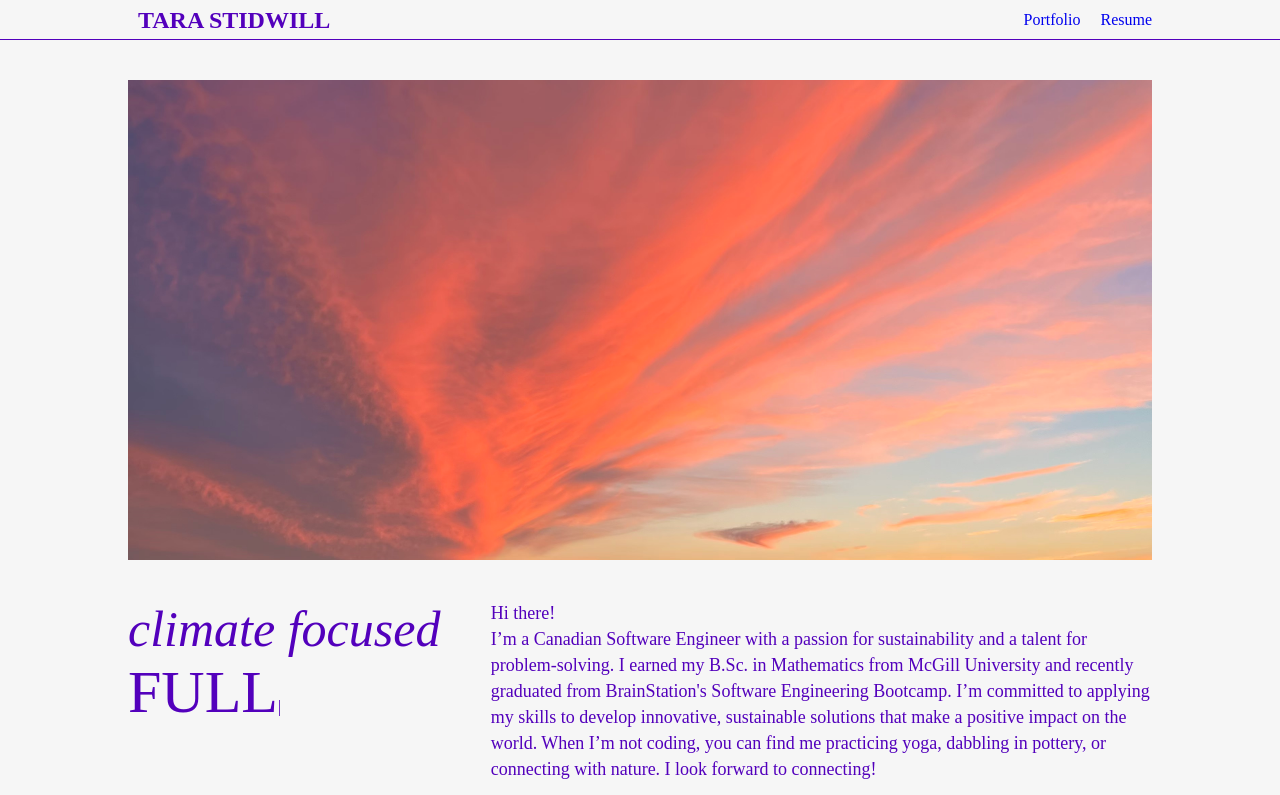
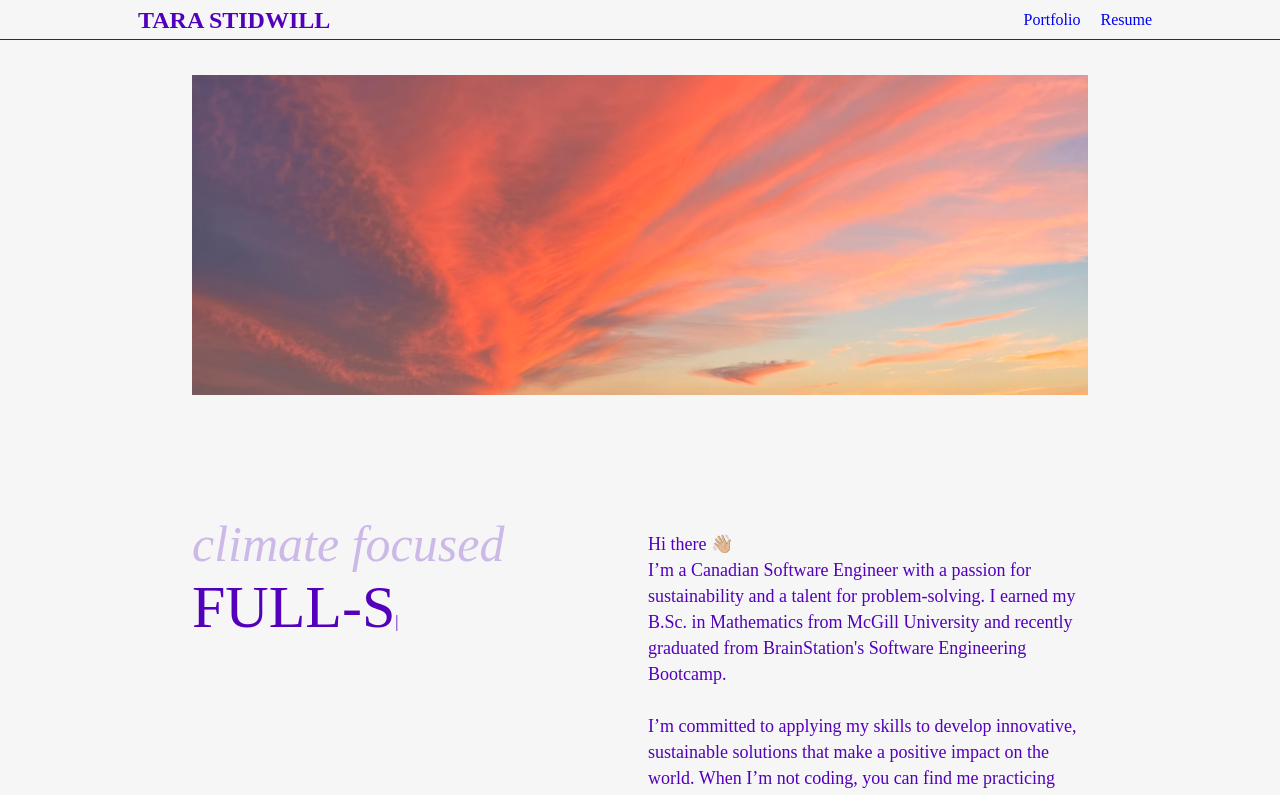
Before and after one commit to tstidwill/portfolio-client, a React (Vite) app: page / in a window 1280 px wide. Shown: the top 795 px of the page. Built offline with nearby package versions, Linux system fonts and the light colour scheme; a web font is replaced by a local one.

Commit message:
Update styling when landing on page

```diff
--- a/src/App.jsx
+++ b/src/App.jsx
@@ -6,12 +6,14 @@ import Reading from "./components/Reading/Reading";
 
 function App() {
   return (
-    <>
-      <Header />
-      <Hero />
+    <main className="main">
+      <div className="main__landing">
+        <Header />
+        <Hero />
+      </div>
       <Portfolio />
       <Reading />
-    </>
+    </main>
   );
 }
 
--- a/src/App.scss
+++ b/src/App.scss
@@ -1 +1,12 @@
 @use "./styles/partials/global" as *;
+
+.main {
+  display: flex;
+  flex-direction: column;
+
+  &__landing {
+    display: flex;
+    flex-direction: column;
+    min-height: 100vh;
+  }
+}
--- a/src/components/Hero/Hero.jsx
+++ b/src/components/Hero/Hero.jsx
@@ -1,7 +1,7 @@
 import "./Hero.scss";
 import TypedText from "../TypedText/TypedText";
 
-export default function Header() {
+export default function Hero() {
   return (
     <section className="hero">
       <img src="/images/IMG_0272.jpeg" className="hero__image" />
@@ -15,15 +15,16 @@ export default function Header() {
         </div>
         <div className="hero__bio">
           <p className="hero__paragraph">
-            Hi there! <br />
+            Hi there 👋🏼 <br />
             I’m a Canadian Software Engineer with a passion for sustainability
             and a talent for problem-solving. I earned my B.Sc. in Mathematics
             from McGill University and recently graduated from BrainStation's
-            Software Engineering Bootcamp. I’m committed to applying my skills
-            to develop innovative, sustainable solutions that make a positive
-            impact on the world. When I’m not coding, you can find me practicing
-            yoga, dabbling in pottery, or connecting with nature. I look forward
-            to connecting!
+            Software Engineering Bootcamp. <br />
+            <br />
+            I’m committed to applying my skills to develop innovative,
+            sustainable solutions that make a positive impact on the world. When
+            I’m not coding, you can find me practicing yoga, dabbling in
+            pottery, or connecting with nature. I look forward to connecting!
           </p>
           <button> View Projects </button>
         </div>
--- a/src/components/Hero/Hero.scss
+++ b/src/components/Hero/Hero.scss
@@ -1,54 +1,74 @@
 @use "../../styles/partials/mixins" as *;
+@use "../../styles/partials/variables" as *;
 
 .hero {
   display: flex;
   flex-direction: column;
   align-items: center;
-  margin: 20px 10%;
-  height: 95vh;
+  justify-content: space-around;
+  padding: 15px 10%;
+  flex: 1;
+
+  @include tablet {
+    height: 95vh;
+    padding: 15px 15%;
+  }
 
   &__image {
     width: 100%;
-    height: 10rem;
     object-fit: cover;
     object-position: 50% 100%;
+    flex: 1;
+    max-height: 35vh;
 
     @include tablet {
       margin: 20px 0;
-      height: 60vh;
+      max-height: 40vh;
     }
   }
 
   &__text {
     display: flex;
     flex-direction: column;
-    margin: 20px 0;
     display: flex;
     text-align: center;
-    gap: 32px;
+    justify-content: space-evenly;
+    padding: 10px 0;
 
     @include tablet {
+      padding: 100px 0;
       flex-direction: row;
       text-align: left;
     }
   }
 
   &__title {
-    flex: 0.5;
+    @include tablet {
+      flex: 1;
+    }
   }
 
   &__subheader {
     font-style: italic;
+    color: $medium;
   }
 
   &__bio {
-    flex: 1;
+    text-align: center;
+
+    @include tablet {
+      flex: 1;
+      text-align: left;
+      padding-left: 16px;
+    }
   }
+
   &__paragraph {
-    margin: 16px 0;
+    padding: 16px 0;
 
     @include tablet {
       margin-top: 0;
+      margin-bottom: 32px;
     }
   }
 }
--- a/src/components/TypedText/TypedText.scss
+++ b/src/components/TypedText/TypedText.scss
@@ -2,8 +2,8 @@
 
 .typed-header {
   font-weight: 400;
-  font-size: 30px;
-  line-height: 38px;
+  font-size: 22px;
+  line-height: 28px;
 
   @include tablet {
     font-size: 60px;
--- a/src/styles/partials/_global.scss
+++ b/src/styles/partials/_global.scss
@@ -8,10 +8,12 @@
   box-sizing: border-box;
 }
 
+html,
 body {
   font-family: $font-family;
   color: $dark;
   background-color: $light;
+  height: 100%;
 }
 
 h1 {
@@ -27,8 +29,8 @@ h1 {
 
 h2 {
   font-weight: 400;
-  font-size: 26px;
-  line-height: 34px;
+  font-size: 18px;
+  line-height: 24px;
 
   @include tablet {
     font-size: 50px;
```
